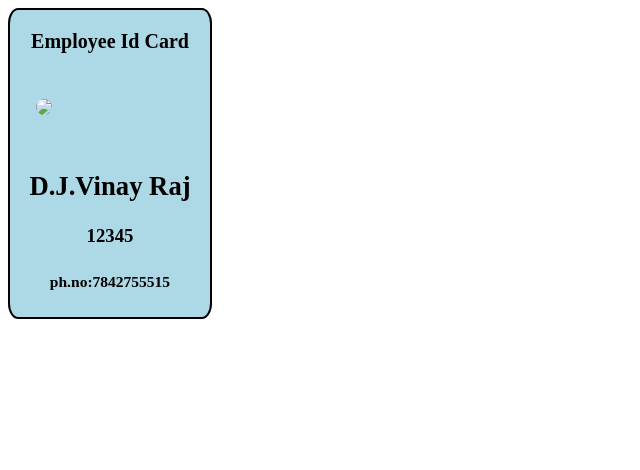
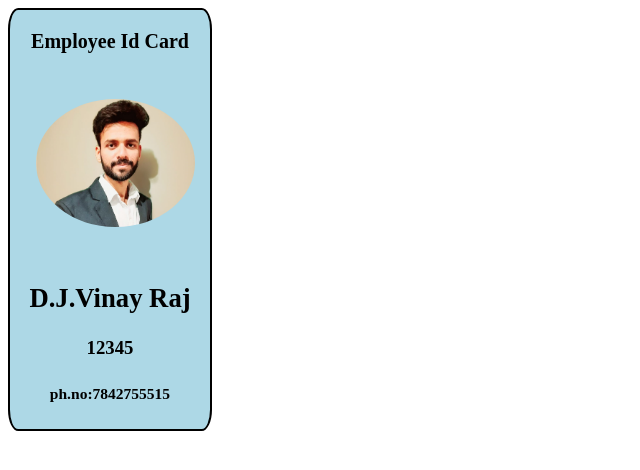
Before and after one commit to Vinayraj-DJ/javascript-Tasks-, a plain HTML site: page index.html in a window 1280 px wide. Shown: the whole page, without its empty margins (0-640 px from the left). Drawn offline with Linux system fonts and the light colour scheme.

Commit message:
Update index.html

```diff
--- a/index.html
+++ b/index.html
@@ -26,7 +26,7 @@
 
       let profile_pic = document.getElementById("img1");
 
-      profile_pic.setAttribute("src", "../assets/images/vinay.jpg");
+      profile_pic.setAttribute("src", "./images/vinay.jpg");
       profile_pic.style.height = "16vh";
       profile_pic.style.borderRadius = "50%";
       profile_pic.style.margin = "13%";
```
